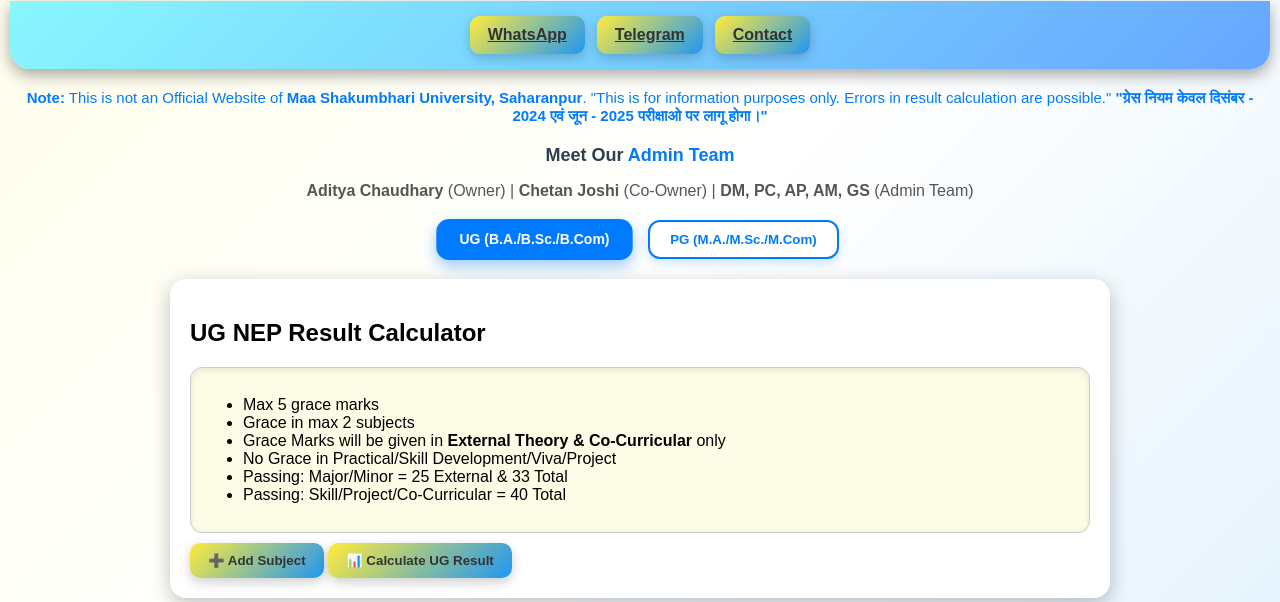
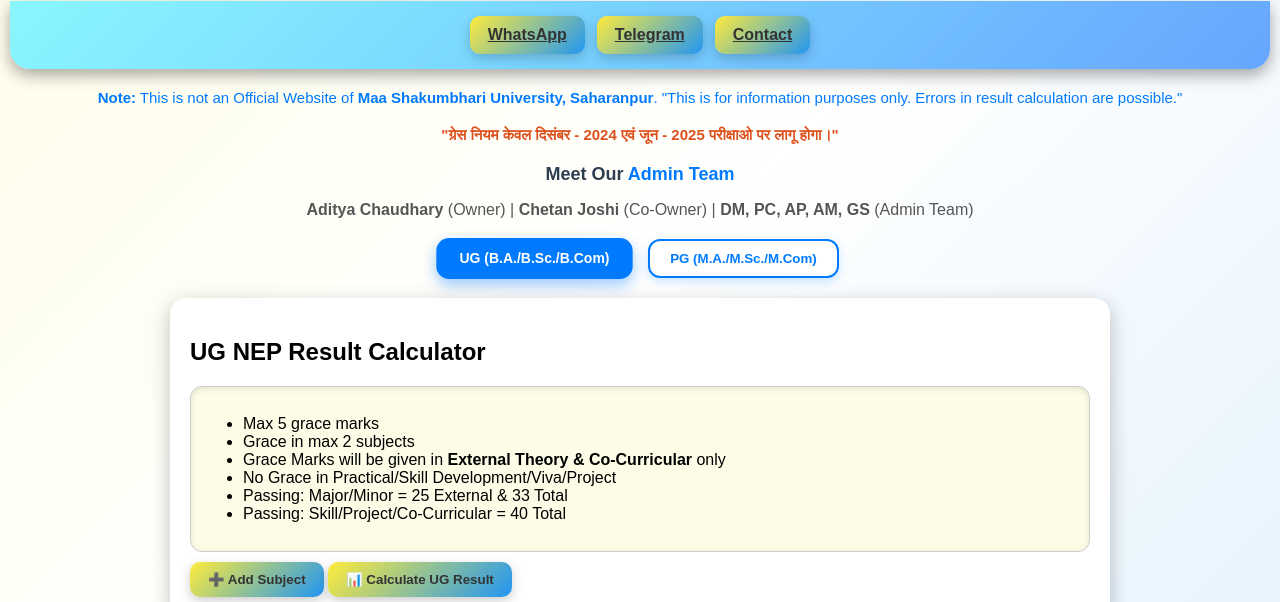
Before and after one commit to universityupdates08/MSU, a plain HTML site: page index.html in a window 1280 px wide. Shown: the part 191-793 px from the top of the page. Drawn offline with Linux system fonts and the light colour scheme.

Commit message:
Update index.html

```diff
--- a/index.html
+++ b/index.html
@@ -122,7 +122,11 @@ body {
   <div style="text-align: center; margin: 20px 0; color:#007bff; font-size:15px;">
     <b>Note:</b> This is not an Official Website of <b>Maa Shakumbhari University, Saharanpur</b>.
     "This is for information purposes only. Errors in result calculation are possible."
-   <b>"ग्रेस नियम केवल दिसंबर - 2024 एवं जून - 2025 परीक्षाओ पर लागू होगा।"</b>
+  </div>
+
+<main class="container">
+  <div style="text-align: center; margin: 20px 0; color:#DD511D; font-size:15px;">
+    <b>"ग्रेस नियम केवल दिसंबर - 2024 एवं जून - 2025 परीक्षाओ पर लागू होगा।"</b>
   </div>
 
   <div style="text-align: center; margin: 20px 0;">
```
